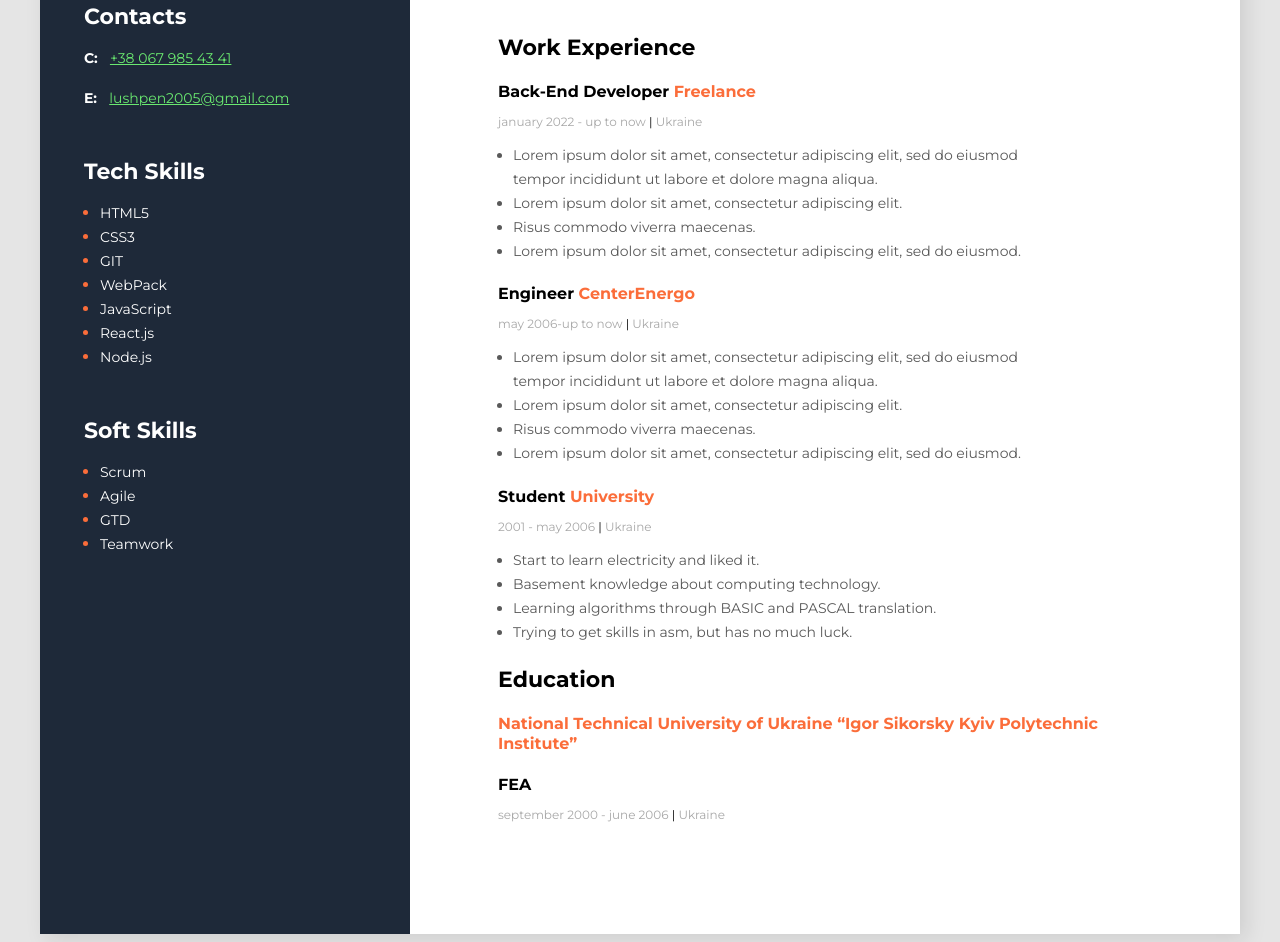
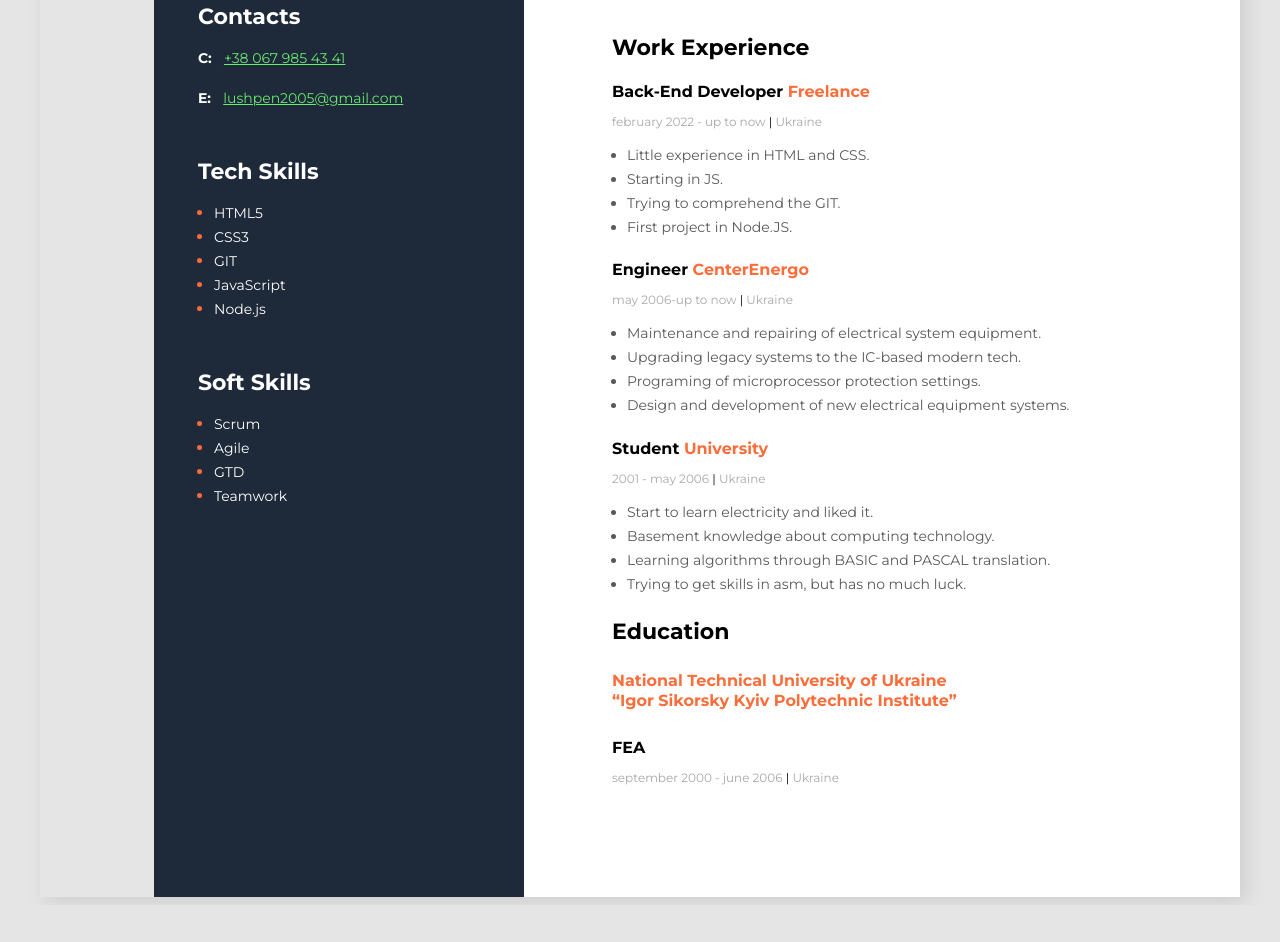
Before and after one commit to lushpen/Project, a plain HTML site: page index.html in a window 1280 px wide. Shown: the part 475-1417 px from the top of the page. After the commit the page ends 1380 px from the top, so only its background shows below. Drawn offline with Linux system fonts and the light colour scheme.

Commit message:
Add files via upload

```diff
--- a/index.html
+++ b/index.html
@@ -47,14 +47,13 @@
                 <!--1 company-->
                 <div>
                     <h4 class="work-pos">Back-End Developer <span class="org">Freelance</span> </h4>
-                    <p class="work-yaers">january 2022 - up to now <span class="line">|</span> Ukraine</p>
+                    <p class="work-yaers">february 2022 - up to now <span class="line">|</span> Ukraine</p>
                     <ul class="work-list">
-                        <li class="work-item">Lorem ipsum dolor sit amet, consectetur adipiscing elit, sed do eiusmod
-                            tempor incididunt ut labore et dolore magna aliqua. </li>
-                        <li class="work-item">Lorem ipsum dolor sit amet, consectetur adipiscing elit.</li>
-                        <li class="work-item">Risus commodo viverra maecenas. </li>
-                        <li class="work-item">Lorem ipsum dolor sit amet, consectetur adipiscing elit, sed do eiusmod.
-                        </li>
+                        <li class="work-item">Little experience in HTML and CSS.</li>
+                        <li class="work-item">Starting in JS.</li>
+                        <li class="work-item">Trying to comprehend the GIT.</li>
+                        <li class="work-item">First project in Node.JS.</li>
+
                     </ul>
                 </div>
                 <!--2 company-->
@@ -62,12 +61,10 @@
                     <h4 class="work-pos">Engineer <span class="org">CenterEnergo</span></h4>
                     <p class="work-yaers">may 2006-up to now <span class="line">|</span> Ukraine</p>
                     <ul class="work-list">
-                        <li class="work-item">Lorem ipsum dolor sit amet, consectetur adipiscing elit, sed do eiusmod
-                            tempor incididunt ut labore et dolore magna aliqua. </li>
-                        <li class="work-item">Lorem ipsum dolor sit amet, consectetur adipiscing elit.</li>
-                        <li class="work-item">Risus commodo viverra maecenas. </li>
-                        <li class="work-item">Lorem ipsum dolor sit amet, consectetur adipiscing elit, sed do eiusmod.
-                        </li>
+                        <li class="work-item">Maintenance and repairing of electrical system equipment.</li>
+                        <li class="work-item">Upgrading legacy systems to the IC-based modern tech.</li>
+                        <li class="work-item">Programing of microprocessor protection settings.</li>
+                        <li class="work-item">Design and development of new electrical equipment systems.</li>
                     </ul>
                 </div>
                 <!--3 company-->
@@ -86,8 +83,8 @@
             <!--education-->
             <div class="education">
                 <h3 class="title">Education</h3>
-                <h4 class="edu-univ">National Technical University of Ukraine “Igor Sikorsky Kyiv Polytechnic Institute”</h4>
-                <h4 class="work-pos">FEA</h4>
+                <h5 class="edu-univ">National Technical University of Ukraine<br>“Igor Sikorsky Kyiv Polytechnic Institute”</h5>
+                <h5 class="work-pos">FEA</h5>
                 <p class="work-yaers">september 2000 - june 2006 <span class="line">|</span> Ukraine</p>
             </div>
         </div>
@@ -115,9 +112,7 @@
                     <li class="listDots"><span class="list-text">HTML5</span></li>
                     <li class="listDots"><span class="list-text">CSS3</span></li>
                     <li class="listDots"><span class="list-text">GIT</span></li>
-                    <li class="listDots"><span class="list-text">WebPack</span></li>
                     <li class="listDots"><span class="list-text">JavaScript</span></li>
-                    <li class="listDots"><span class="list-text">React.js</span></li>
                     <li class="listDots"><span class="list-text">Node.js</span></li>
                 </ul>
             </div>
```
